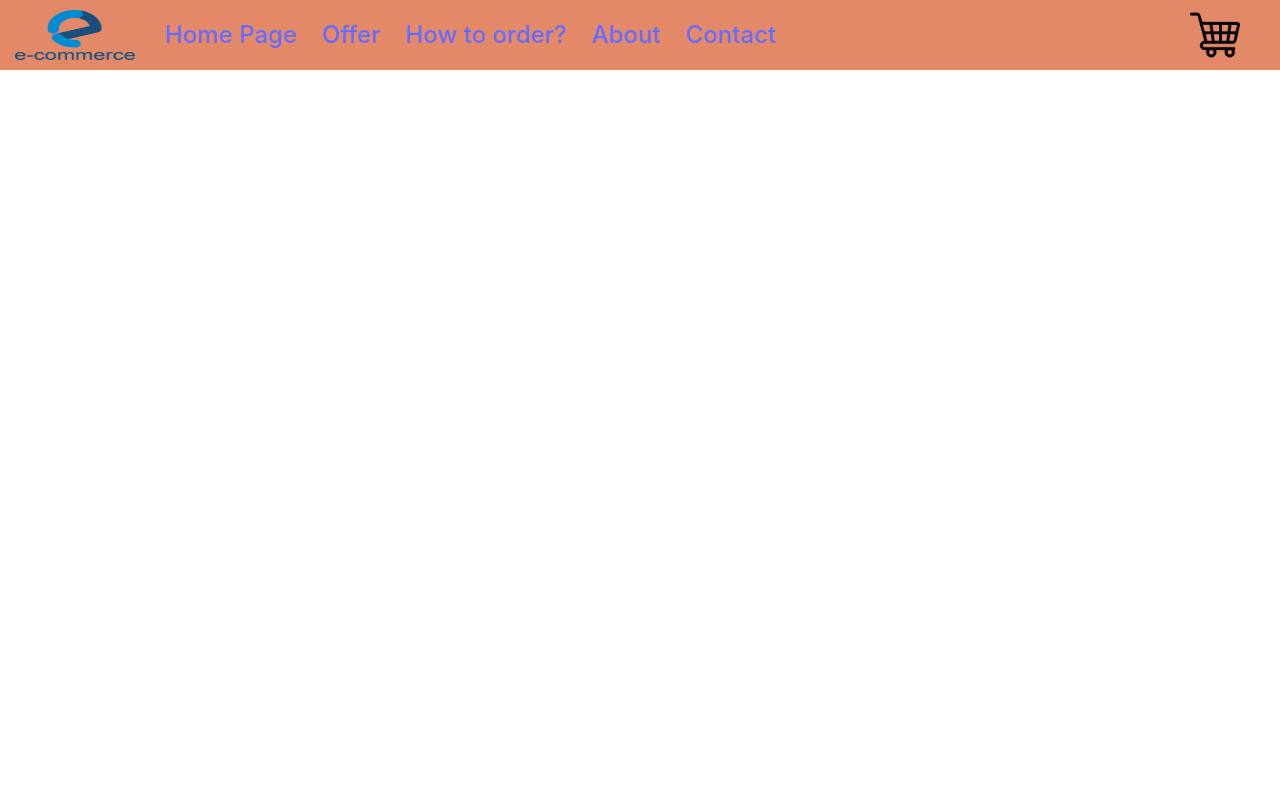
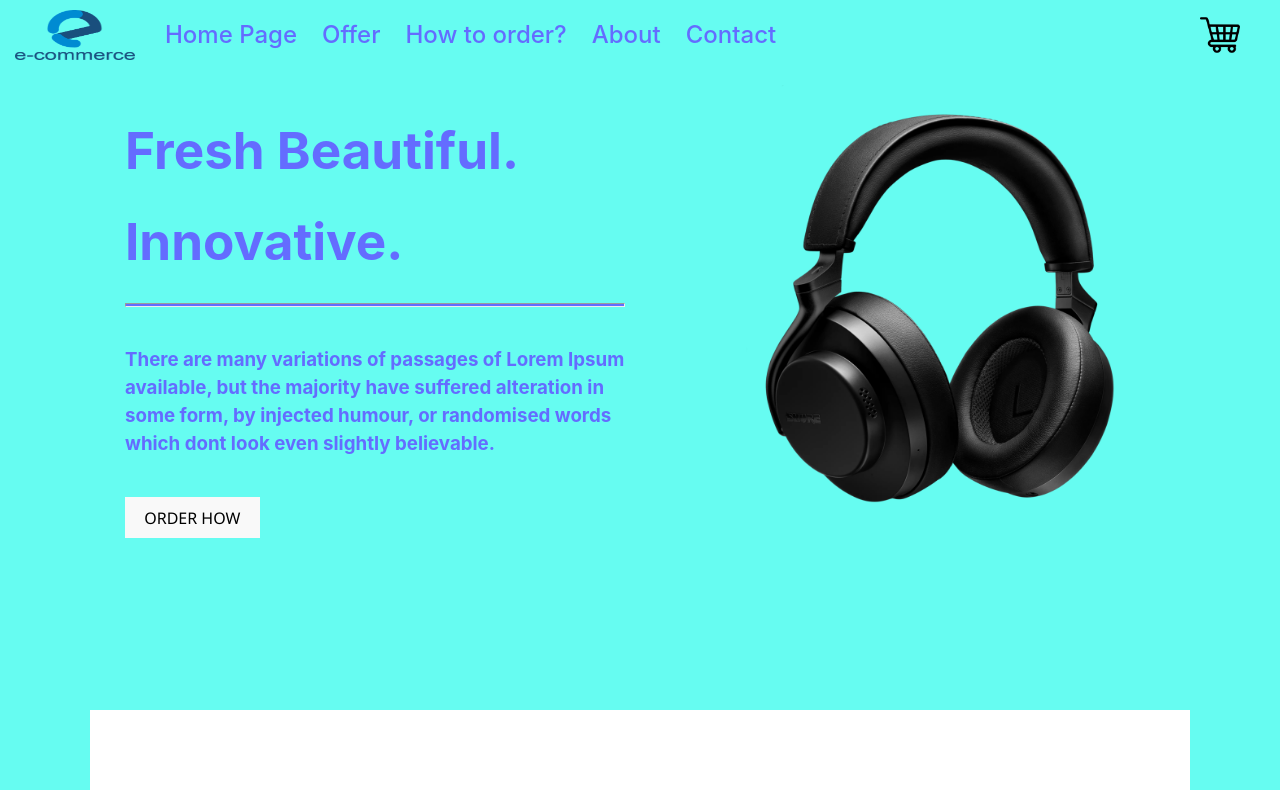
Before and after one commit to draganjareb/E-commerce, a React (Vite) app: page / in a window 1280 px wide. Built offline with nearby package versions, Linux system fonts and the light colour scheme.

Commit message:
create home page

```diff
--- a/src/App.jsx
+++ b/src/App.jsx
@@ -1,13 +1,16 @@
 import { BrowserRouter, Route, Routes } from "react-router-dom";
 import Navigation from "./features/Navigation/Navigation";
 import "./App.css";
+import Homepage from "./features/Home Page/Homepage";
 
 const App = () => {
   return (
     <div>
       <BrowserRouter>
         <Navigation />
-        <Routes></Routes>
+        <Routes>
+          <Route path="/" element={<Homepage />} />
+        </Routes>
       </BrowserRouter>
     </div>
   );
--- /dev/null
+++ b/src/components/button/Button.jsx
@@ -0,0 +1,9 @@
+const Button = ({ label, onClickHandler }) => {
+  return (
+    <button className="button" onClick={onClickHandler}>
+      {label}
+    </button>
+  );
+};
+
+export default Button;
--- /dev/null
+++ b/src/features/Home Page/Homepage.jsx
@@ -0,0 +1,30 @@
+import Button from "../../components/button/Button";
+import headphone from "../../assets/headphones.png";
+import "./homepage.style.css";
+
+const Homepage = () => {
+  return (
+    <div className="pageOneWrapper">
+      <div className="pageOneHolder">
+        <div className="pageOneText">
+          <h1>Fresh Beautiful.</h1>
+          <h1>Innovative.</h1>
+          <hr></hr>
+          <h3>
+            There are many variations of passages of Lorem Ipsum available, but
+            the majority have suffered alteration in some form, by injected
+            humour, or randomised words which dont look even slightly
+            believable.
+          </h3>
+          <Button label="ORDER HOW" className="button" />
+        </div>
+        <div className="pageOneImages">
+          <img src={headphone} alt="headphones" className="headphone" />
+        </div>
+      </div>
+      <div className="pageOneBottom"></div>
+    </div>
+  );
+};
+
+export default Homepage;
--- /dev/null
+++ b/src/features/Home Page/homepage.style.css
@@ -0,0 +1,60 @@
+.pageOneWrapper {
+  height: 90vh;
+  background-color: #66fcf1;
+  margin-top: 0;
+  display: flex;
+  justify-content: space-between;
+  flex-direction: column;
+}
+
+.pageOneHolder {
+  max-width: 1400px;
+  width: 100%;
+  display: flex;
+  align-items: center;
+  justify-content: center;
+  margin: 0 auto;
+  padding-top: 15px;
+  color: #646cff;
+  gap: 50px;
+}
+
+.pageOneText {
+  max-width: 500px;
+  width: 90%;
+}
+
+.pageOneText hr {
+  background-color: #646cff;
+  height: 2px;
+}
+
+.pageOneText h3 {
+  padding: 20px 0px;
+}
+
+.button {
+  border-radius: 0%;
+  border: none;
+  font-family: "Segoe UI", Tahoma, Geneva, Verdana, sans-serif;
+}
+
+.button:hover {
+  cursor: pointer;
+  color: aqua;
+}
+
+.headphone {
+  max-width: 500px;
+  width: 100%;
+  height: 450px;
+  margin-left: 30px;
+}
+
+.pageOneBottom {
+  background-color: white;
+  max-width: 1100px;
+  width: 100%;
+  height: 80px;
+  margin: 0 auto;
+}
--- a/src/features/Navigation/Navigation.jsx
+++ b/src/features/Navigation/Navigation.jsx
@@ -1,6 +1,6 @@
 import { Link } from "react-router-dom";
 import Cart from "../../assets/shopping-cart.png";
-import "./navigation.style.css";
+import "./Navigation.style.css";
 import E_commerce from "../../assets/E-Commerce-Logo.png";
 
 const Navigation = () => {
--- a/src/features/Navigation/Navigation.style.css
+++ b/src/features/Navigation/Navigation.style.css
@@ -13,7 +13,7 @@ body {
   max-width: 1800px;
   width: 100%;
   gap: 30px;
-  background-color: rgb(227, 137, 104);
+  background-color: #66fcf1;
 }
 
 .navigation_link {
@@ -22,7 +22,7 @@ body {
   display: flex;
   gap: 25px;
   font-size: 24px;
-  margin-left: auto;
+  margin-right: auto;
 }
 
 .e_commerce {
@@ -33,8 +33,8 @@ body {
 }
 
 .shopping_cart {
-  max-width: 50px;
+  max-width: 40px;
   width: 100%;
-  height: 50px;
+  height: 40px;
   margin-right: 40px;
 }
```
Also changed, not shown: src/assets/headphones.png (added).
